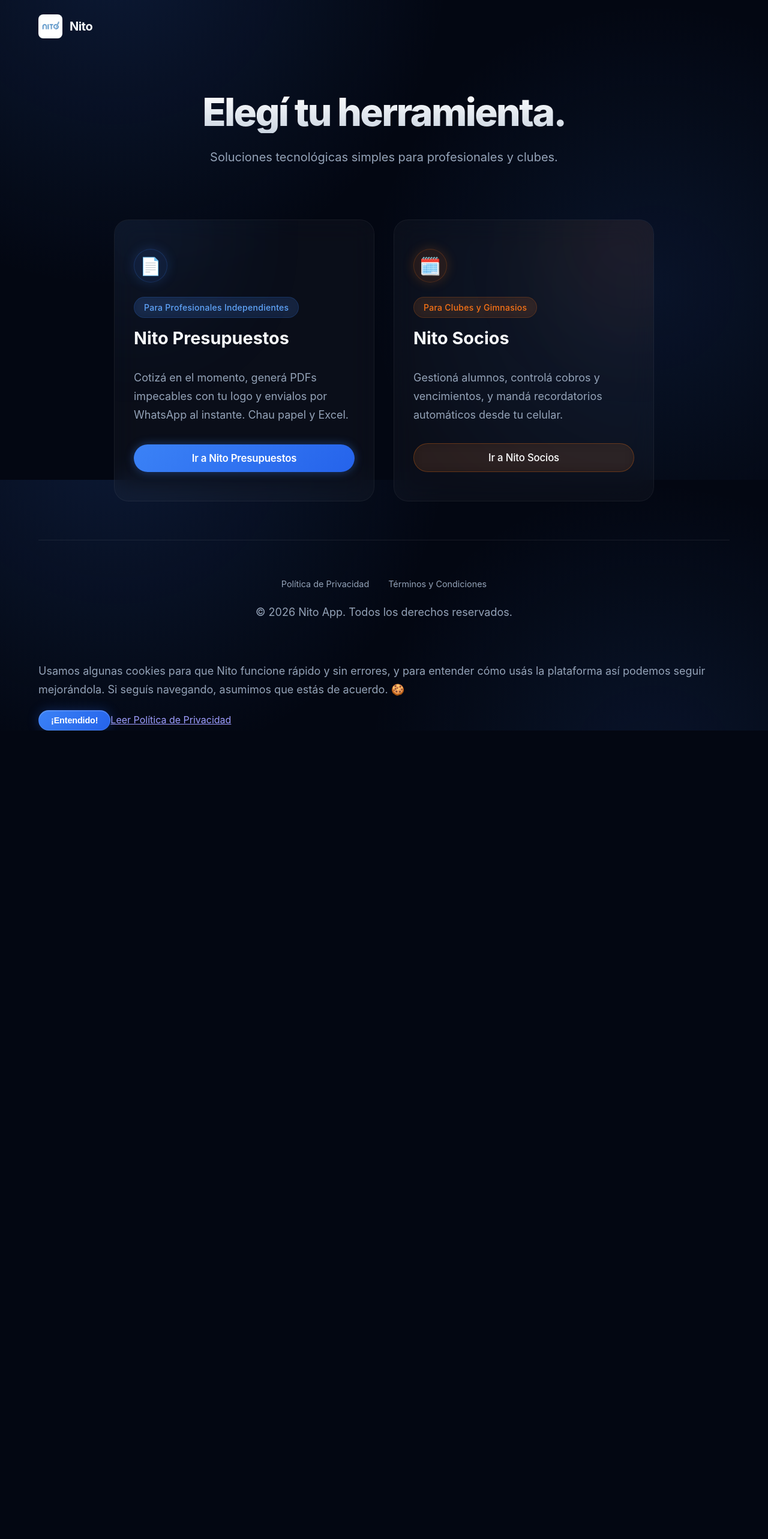
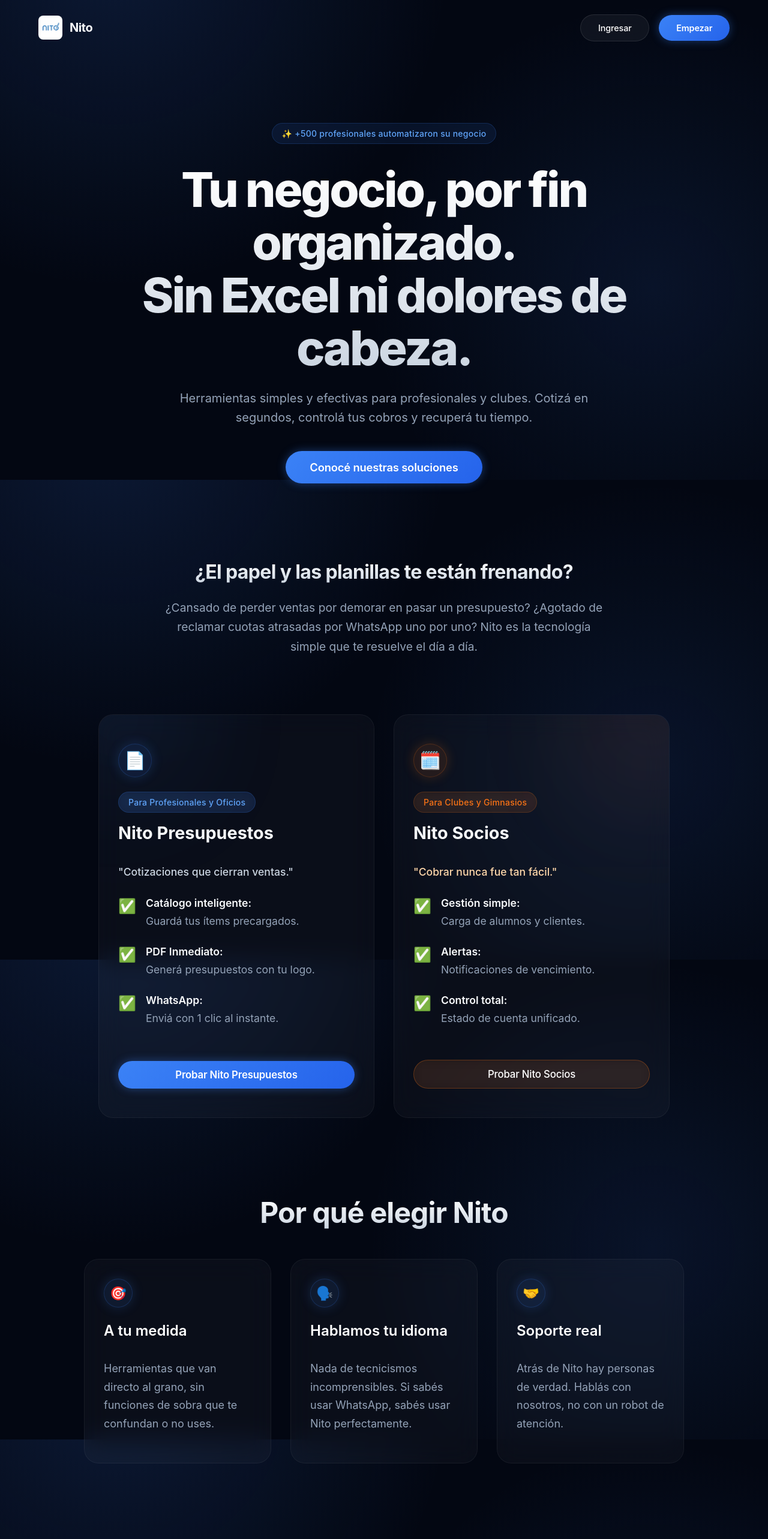
Before and after one commit to juanpablo-mdp/nito-landing, a React (Vite) app: page / in a window 1280 px wide. Shown: the top 2566 px of the page at 60% size. Before the commit the page ends 1218 px from the top, so only its background shows below. Built offline with nearby package versions, Linux system fonts and the light colour scheme.

Commit message:
modificaa la landing unificada

```diff
--- a/src/NitoLanding.tsx
+++ b/src/NitoLanding.tsx
@@ -3,31 +3,55 @@ import CookieBanner from './CookieBanner';
 export function NitoLanding() {
   return (
     <div className="nito-astral-theme">
+      {/* HEADER */}
       <header className="navbar-astral">
         <div className="logo-container">
           <img src="/logo.jpg" className="logo" alt="Nito Logo" />
           <span>Nito</span>
         </div>
+        <div className="nav-actions">
+           <a href="https://presupuestos.nitoapp.online" className="btn btn-secondary-glass btn-sm">Ingresar</a>
+           <a href="#productos" className="btn btn-primary-capsule btn-sm">Empezar</a>
+        </div>
       </header>
 
-      <main style={{ minHeight: '80vh', display: 'flex', flexDirection: 'column', justifyContent: 'center' }}>
-        <section className="hero-astral text-center" style={{ paddingTop: '2rem', paddingBottom: '0' }}>
-          <h1 className="hero-h1-astral" style={{ fontSize: 'clamp(2.5rem, 6vw, 4rem)' }}>Elegí tu herramienta.</h1>
-          <p className="hero-subtitle">Soluciones tecnológicas simples para profesionales y clubes.</p>
+      <main>
+        {/* HERO SECTION */}
+        <section className="hero-astral text-center">
+          <div className="saas-badge bounce-badge">✨ +500 profesionales automatizaron su negocio</div>
+          <h1 className="hero-h1-astral">Tu negocio, por fin organizado.<br />Sin Excel ni dolores de cabeza.</h1>
+          <p className="hero-subtitle">Herramientas simples y efectivas para profesionales y clubes. Cotizá en segundos, controlá tus cobros y recuperá tu tiempo.</p>
+          <div className="button-group justify-center" style={{ marginTop: '2.5rem' }}>
+             <a href="#productos" className="btn btn-primary-capsule btn-lg glow-primary">Conocé nuestras soluciones</a>
+          </div>
         </section>
 
-        <section className="segmentation-section" style={{ marginTop: '3rem' }}>
-           <div className="segmentation-grid" style={{ maxWidth: '900px', margin: '0 auto' }}>
+        {/* EL PROBLEMA */}
+        <section className="problem-section" style={{ maxWidth: '800px', margin: '6rem auto', textAlign: 'center', padding: '0 1.5rem' }}>
+           <h2 style={{ fontSize: '2rem', marginBottom: '1.5rem' }}>¿El papel y las planillas te están frenando?</h2>
+           <p style={{ fontSize: '1.2rem', color: '#94a3b8' }}>
+              ¿Cansado de perder ventas por demorar en pasar un presupuesto? ¿Agotado de reclamar cuotas atrasadas por WhatsApp uno por uno? Nito es la tecnología simple que te resuelve el día a día.
+           </p>
+        </section>
+
+        {/* LOS CAMINOS (PRODUCTOS CORE) */}
+        <section id="productos" className="segmentation-section" style={{ marginTop: '4rem' }}>
+           <div className="segmentation-grid" style={{ maxWidth: '1000px', margin: '0 auto', padding: '0 1.5rem' }}>
 
               {/* Presupuestos Card */}
               <div className="glass-card-deep" style={{ position: 'relative', overflow: 'hidden' }}>
                  <div className="blue-ambient-glow" style={{ top: '-10%', left: '-10%', width: '150px', height: '150px' }}></div>
                  <div className="icon-glow">📄</div>
-                 <div className="saas-badge" style={{ marginBottom: '1rem', background: 'rgba(59, 130, 246, 0.15)' }}>Para Profesionales Independientes</div>
+                 <div className="saas-badge" style={{ marginBottom: '1rem', background: 'rgba(59, 130, 246, 0.15)' }}>Para Profesionales y Oficios</div>
                  <h3 style={{ fontSize: '1.8rem' }}>Nito Presupuestos</h3>
-                 <p style={{ marginBottom: '2rem', flexGrow: 1 }}>Cotizá en el momento, generá PDFs impecables con tu logo y envialos por WhatsApp al instante. Chau papel y Excel.</p>
+                 <p style={{ color: '#cbd5e1', fontWeight: 500, fontSize: '1.1rem', marginBottom: '1.5rem' }}>"Cotizaciones que cierran ventas."</p>
+                 <ul className="benefit-list" style={{ marginTop: 0, marginBottom: '2rem', flexGrow: 1 }}>
+                    <li><span className="list-icon">✅</span> <span><strong>Catálogo inteligente:</strong> Guardá tus ítems precargados.</span></li>
+                    <li><span className="list-icon">✅</span> <span><strong>PDF Inmediato:</strong> Generá presupuestos con tu logo.</span></li>
+                    <li><span className="list-icon">✅</span> <span><strong>WhatsApp:</strong> Enviá con 1 clic al instante.</span></li>
+                 </ul>
                  <a href="https://presupuestos.nitoapp.online" className="btn btn-primary-capsule" style={{ width: '100%', display: 'flex', justifyContent: 'center', textAlign: 'center' }}>
-                    Ir a Nito Presupuestos
+                    Probar Nito Presupuestos
                  </a>
               </div>
 
@@ -37,18 +61,67 @@ export function NitoLanding() {
                  <div className="icon-glow" style={{ color: '#f97316', borderColor: 'rgba(249, 115, 22, 0.2)', background: 'rgba(249, 115, 22, 0.1)', boxShadow: '0 0 20px rgba(249, 115, 22, 0.2)' }}>🗓️</div>
                  <div className="saas-badge" style={{ marginBottom: '1rem', color: '#f97316', borderColor: 'rgba(249, 115, 22, 0.2)', background: 'rgba(249, 115, 22, 0.1)' }}>Para Clubes y Gimnasios</div>
                  <h3 style={{ fontSize: '1.8rem' }}>Nito Socios</h3>
-                 <p style={{ marginBottom: '2rem', flexGrow: 1 }}>Gestioná alumnos, controlá cobros y vencimientos, y mandá recordatorios automáticos desde tu celular.</p>
+                 <p style={{ color: '#fed7aa', fontWeight: 500, fontSize: '1.1rem', marginBottom: '1.5rem' }}>"Cobrar nunca fue tan fácil."</p>
+                 <ul className="benefit-list" style={{ marginTop: 0, marginBottom: '2rem', flexGrow: 1 }}>
+                    <li><span className="list-icon">✅</span> <span><strong>Gestión simple:</strong> Carga de alumnos y clientes.</span></li>
+                    <li><span className="list-icon">✅</span> <span><strong>Alertas:</strong> Notificaciones de vencimiento.</span></li>
+                    <li><span className="list-icon">✅</span> <span><strong>Control total:</strong> Estado de cuenta unificado.</span></li>
+                 </ul>
                  <a href="https://socios.nitoapp.online" className="btn btn-secondary-glass" style={{ width: '100%', display: 'flex', justifyContent: 'center', textAlign: 'center', borderColor: 'rgba(249, 115, 22, 0.3)', background: 'rgba(249, 115, 22, 0.1)' }}>
-                    Ir a Nito Socios
+                    Probar Nito Socios
                  </a>
               </div>
 
            </div>
         </section>
+
+        {/* POR QUE NITO */}
+        <section className="features-section" style={{ marginTop: '8rem', padding: '0 1.5rem' }}>
+           <h2 className="text-center mb-12">Por qué elegir Nito</h2>
+           <div className="benefits-grid" style={{ maxWidth: '1000px', margin: '0 auto' }}>
+              <div className="glass-card-deep" style={{ padding: '2rem' }}>
+                 <div className="icon-glow-small">🎯</div>
+                 <h3 className="mt-4">A tu medida</h3>
+                 <p>Herramientas que van directo al grano, sin funciones de sobra que te confundan o no uses.</p>
+              </div>
+              <div className="glass-card-deep" style={{ padding: '2rem' }}>
+                 <div className="icon-glow-small">🗣️</div>
+                 <h3 className="mt-4">Hablamos tu idioma</h3>
+                 <p>Nada de tecnicismos incomprensibles. Si sabés usar WhatsApp, sabés usar Nito perfectamente.</p>
+              </div>
+              <div className="glass-card-deep" style={{ padding: '2rem' }}>
+                 <div className="icon-glow-small">🤝</div>
+                 <h3 className="mt-4">Soporte real</h3>
+                 <p>Atrás de Nito hay personas de verdad. Hablás con nosotros, no con un robot de atención.</p>
+               </div>
+            </div>
+         </section>
+
+         {/* NOTA DEL FUNDADOR */}
+        <section className="founder-section" style={{ padding: '0 1.5rem' }}>
+           <div className="founder-card glass-card-deep flex-row" style={{ maxWidth: '900px', padding: '3rem' }}>
+              <div className="founder-avatar">JP</div>
+              <div className="founder-text">
+                 <blockquote>"Creamos Nito porque vimos a demasiados profesionales excelentes perder trabajos por pasar un presupuesto en papel desprolijo, o clubes perder ingresos por no llevar un control claro. Queremos que te enfoques en tu pasión, la administración dejala en nuestras manos."</blockquote>
+                 <cite>— Juan Pablo, Creador de Nito App</cite>
+              </div>
+           </div>
+        </section>
+
+        {/* FINAL CTA */}
+        <section className="final-cta text-center" style={{ maxWidth: '900px', margin: '8rem auto 6rem', padding: '4rem 1.5rem' }}>
+           <h2>Dejá el papel y unite a +500 usuarios hoy.</h2>
+           <p className="subtitle-large" style={{ maxWidth: '600px', margin: '0 auto 3rem' }}>Simplificá tu negocio, mejorá tu imagen profesional y recuperá tu tiempo libre.</p>
+           <div className="button-group justify-center">
+              <a href="#productos" className="btn btn-primary-capsule btn-lg glow-primary">Crear Cuenta Gratis</a>
+              <a href="https://wa.me/5491155144268?text=Hola,%20tengo%20dudas%20sobre%20Nito" target="_blank" rel="noopener noreferrer" className="btn btn-secondary-glass btn-lg">Hablar con un asesor</a>
+           </div>
+        </section>
       </main>
 
+      {/* FOOTER */}
       <footer>
-         <div style={{ display: 'flex', gap: '2rem', justifyContent: 'center', marginBottom: '1.5rem', flexWrap: 'wrap' }}>
+         <div style={{ display: 'flex', gap: '2rem', justifyContent: 'center', marginBottom: '1.5rem', flexWrap: 'wrap', padding: '0 1.5rem' }}>
              <a href="/legales/politica_privacidad.pdf" target="_blank" rel="noopener noreferrer">Política de Privacidad</a>
              <a href="/legales/terminos_condiciones.pdf" target="_blank" rel="noopener noreferrer">Términos y Condiciones</a>
          </div>
```
